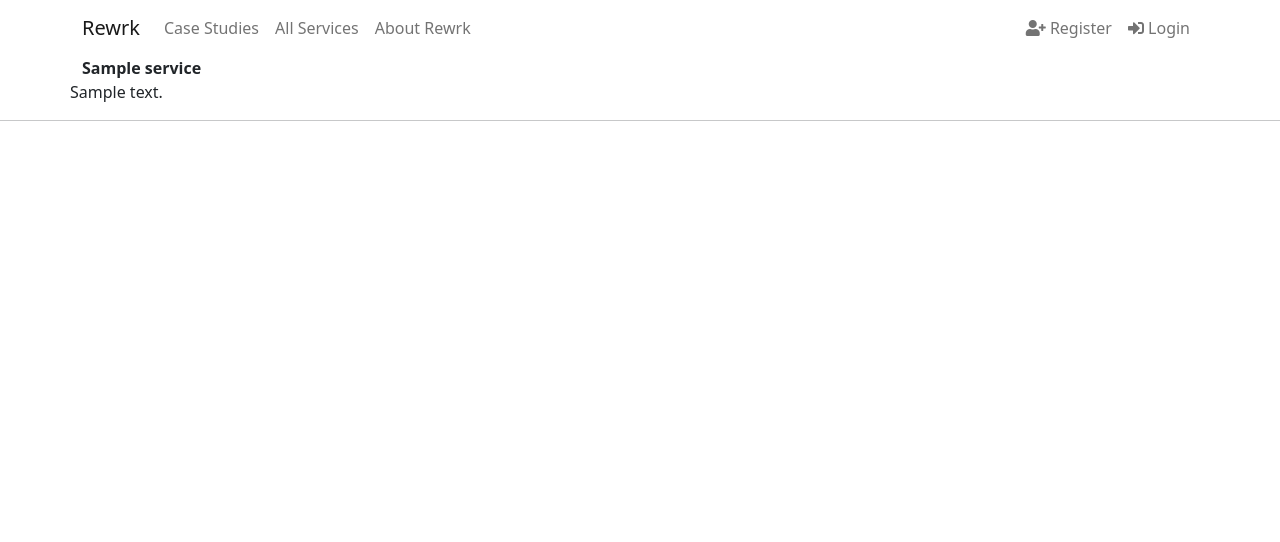
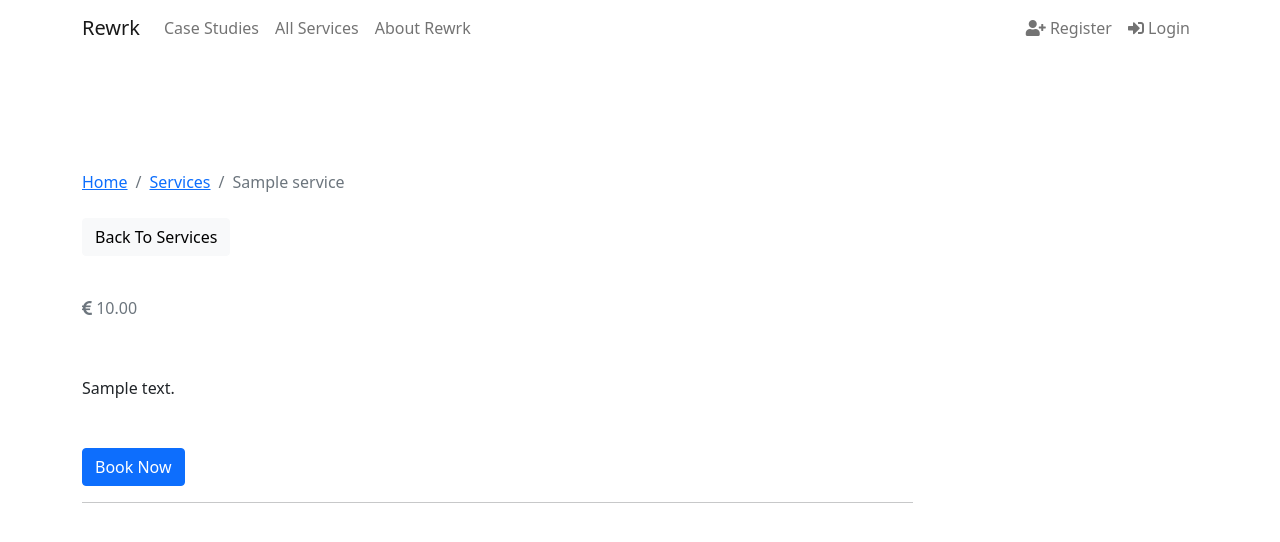
Before and after one commit to Aoibhinn/Rewrk_MS4, a Django app: a page that uses templates/service.html in a window 1280 px wide. Shown: the top 542 px of the page. Run offline with Django 3.2, Linux system fonts and the light colour scheme; tables that the repository leaves empty hold one stand-in row (values such as "Sample post").

Commit message:
Update service.html

```diff
--- a/templates/service.html
+++ b/templates/service.html
@@ -3,30 +3,71 @@
 
 {% block content %}
 
-
-
-<!-- Listing -->
-<section id="course" class="px-3">
+<section id="showcase-inner" class="py-3 text-white">
 	<div class="container">
-		<div class="row">
-			<strong>
-				{{ service.service_name }}
-			</strong>
+		<div class="row text-center">
+			<div class="col-md-12">
+				<h1 class="display-5">{{ service.service_name }}</h1>
+			</div>
 		</div>
 	</div>
 </section>
 
-<!-- Description -->
-<section id="course" class="px-3">
+<!-- Breadcrumb -->
+<section id="bc" class="mt-3">
 	<div class="container">
+		<nav>
+			<ol class="breadcrumb">
+				<li class="breadcrumb-item">
+					<a href="{#}">Home</a>
+				</li>
+				<li class="breadcrumb-item">
+					<a href="{#}">Services</a>
+				</li>
+				<li class="breadcrumb-item active">{{ service.service_name }}</li>
+			</ol>
+		</nav>
+	</div>
+</section>
+
+
+<!-- Listing -->
+<section id="service" class="py-2">
+	<div class="container">
+		<a href="{#}" class="btn btn-light mb-4">Back To Services</a>
 		<div class="row">
-			{{ service.description }}
+			<div class="col-md-9 py-2">
+				<!-- Fields -->
+				<div class="row mb-5 fields">
+					<div class="col-lg-12">
+						<div class="row py-2 text-secondary">
+							<div class="col-6"><i class="fas fa-euro-sign text-secondary"></i>
+								{% if service.price == 0 %}
+								{{"Free"}}
+								{% else %}
+								{{ service.price }}
+								{% endif %}
+							</div>
+						</div>
+					</div>
+				</div>
+
+				<!-- Description -->
+				<div class="row mb-5">
+					<div class="col-md-12">
+						{{ service.description }}
+					</div>
+				</div>
+
+                <form action="{#}" method="post">
+					<input type="hidden" name="service">
+					<button class="btn btn-primary btn-block">Book Now</button>
+				</form>
+				<hr>
+			</div>
 		</div>
 	</div>
 </section>
-<hr>
-
-
 
 
 {% endblock %}
```
